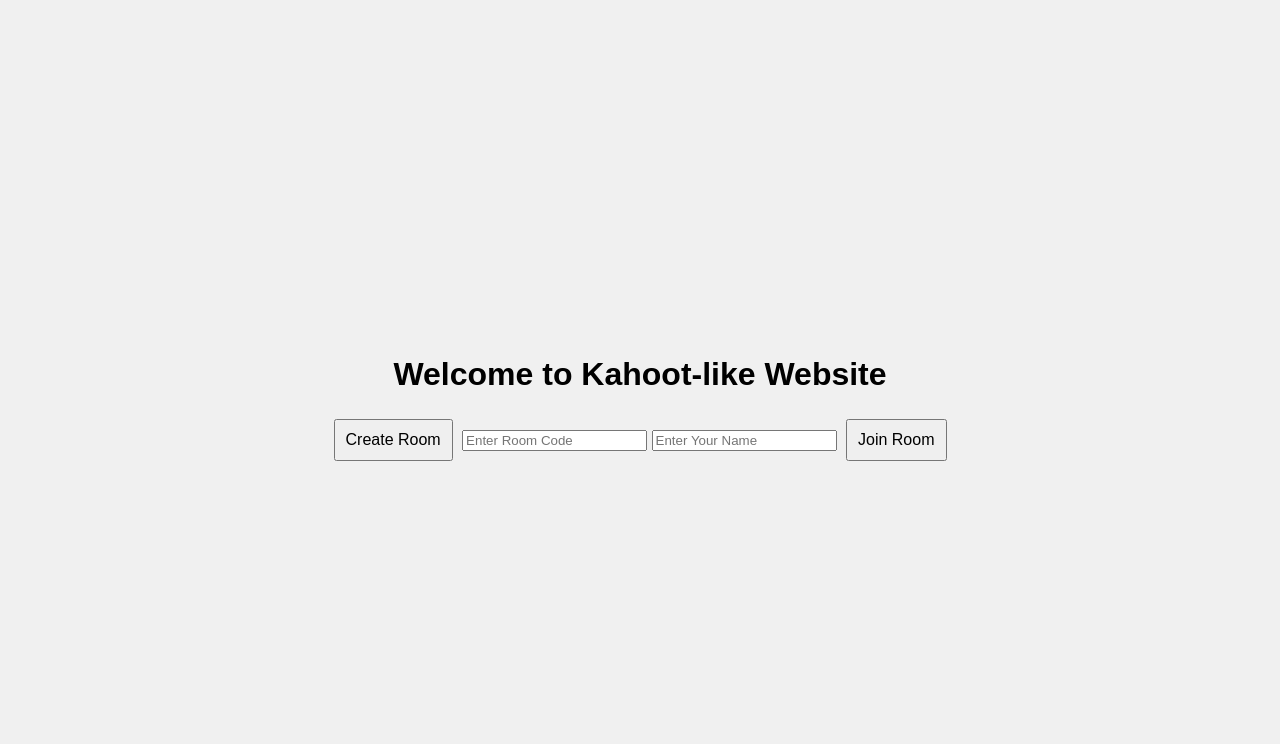
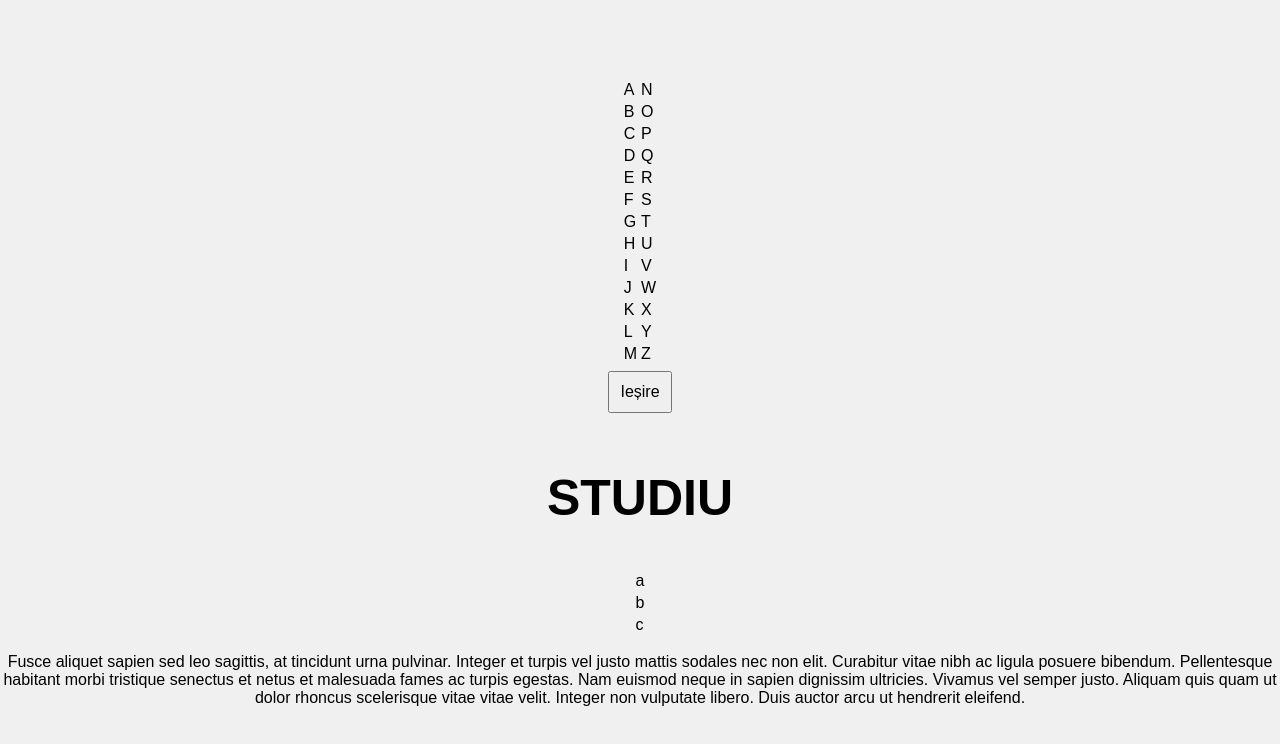
Before and after one commit to APSW-official/test, a plain HTML site: page index.html in a window 1280 px wide. Drawn offline with Linux system fonts and the light colour scheme; no server answers.

Commit message:
index.html

```diff
--- a/index.html
+++ b/index.html
@@ -1,28 +1,120 @@
-<!-- index.html -->
 <!DOCTYPE html>
-<html lang="en">
 <head>
-    <meta charset="UTF-8">
-    <meta name="viewport" content="width=device-width, initial-scale=1.0">
-    <title>Kahoot-like Website</title>
     <link rel="stylesheet" href="styles.css">
+    <script src="app.js"></script>
+    <title>STUDIU</title>
 </head>
 <body>
-    <div id="app">
-        <h1>Welcome to Kahoot-like Website</h1>
-        <button onclick="createRoom()">Create Room</button>
-        <div id="joinSection" style="display: inline-block;">
-            <input type="text" id="roomCodeInput" placeholder="Enter Room Code">
-            <input type="text" id="playerNameInput" placeholder="Enter Your Name">
-            <button onclick="joinRoom()">Join Room</button>
-        </div>
-        <div id="roomSection" style="display: none;">
-            <h2>Room Code: <span id="roomCodeDisplay"></span></h2>
-            <h3>Players:</h3>
-            <ul id="playerList"></ul>
-        </div>
-    </div>
+    <center>
 
-    <script src="app.js"></script>
+
+<div class="sticky-menu">
+    <table>
+        <tr>
+           <td>A</td>
+           <td>N</td>
+        </tr>
+        <tr>
+            <td>B</td>
+            <td>O</td>
+        </tr>
+        <tr>
+            <td>C</td>
+            <td>P</td>
+        </tr>
+        <tr>
+            <td>D</td>
+            <td>Q</td>
+        </tr>
+        <tr>
+            <td>E</td>
+            <td>R</td>
+        </tr>
+        <tr>
+            <td>F</td>
+            <td>S</td>
+        </tr>
+        <tr>
+            <td>G</td>
+            <td>T</td>
+        </tr>
+        <tr>
+            <td>H</td>
+            <td>U</td>
+        </tr>
+        <tr>
+            <td>I</td>
+            <td>V</td>
+        </tr>
+        <tr>
+            <td>J</td>
+            <td>W</td>
+        </tr>
+        <tr>
+            <td>K</td>
+            <td>X</td>
+        </tr>
+        <tr>
+            <td>L</td>
+            <td>Y</td>
+        </tr>
+        <tr>
+            <td>M</td>
+            <td>Z</td>
+        </tr>
+    </table>
+    <button onclick="window.location.href='index.html'">Ieșire</button>
+
+
+
+</div>
+<div id="section">
+    <h2 style="padding-top: 10px; font-size: 50px;" >STUDIU</h2>
+    <table>
+        <tr>
+            <td>a</td>
+        </tr>
+        <tr>
+            <td>b</td>
+        </tr>
+        <tr>
+            <td>c</td>
+        </tr>
+    </table>
+    <p>
+        Fusce aliquet sapien sed leo sagittis, at tincidunt urna pulvinar. Integer et turpis vel justo mattis
+        sodales nec non elit. Curabitur vitae nibh ac ligula posuere bibendum. Pellentesque habitant morbi
+        tristique senectus et netus et malesuada fames ac turpis egestas. Nam euismod neque in sapien dignissim
+        ultricies. Vivamus vel semper justo. Aliquam quis quam ut dolor rhoncus scelerisque vitae vitae velit.
+        Integer non vulputate libero. Duis auctor arcu ut hendrerit eleifend.
+    </p>
+</div>
+</center>
+
+
 </body>
+
+<script>
+    // Add JavaScript if needed
+// For example, to add smooth scrolling for anchor links in the sticky menu
+
+document.addEventListener("DOMContentLoaded", function() {
+    const links = document.querySelectorAll('.sticky-menu a');
+
+    links.forEach(link => {
+        link.addEventListener('click', function(e) {
+            e.preventDefault();
+
+            const targetId = this.getAttribute('href').substring(1);
+            const targetElement = document.getElementById(targetId);
+
+            window.scrollTo({
+                top: targetElement.offsetTop - document.querySelector('.sticky-menu').offsetHeight,
+                behavior: 'smooth'
+            });
+        });
+    });
+});
+
+</script>
 </html>
```
